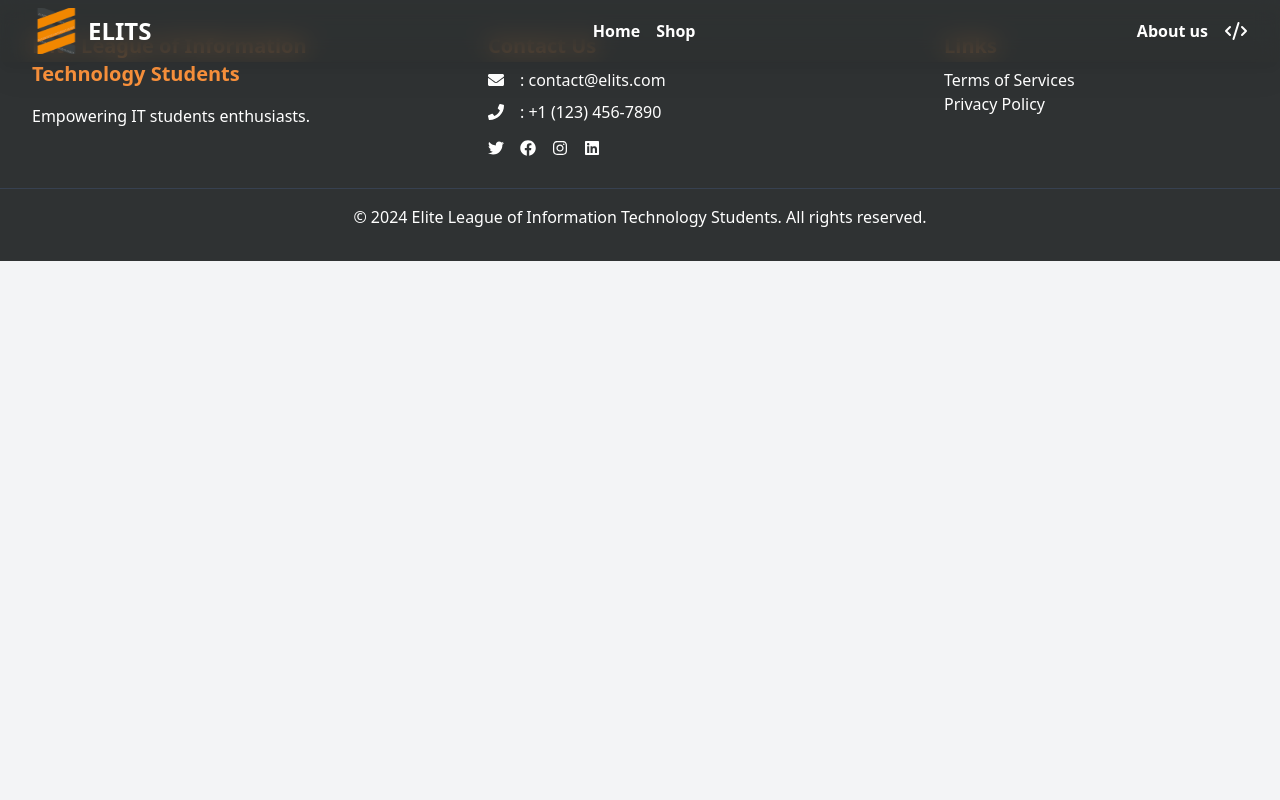
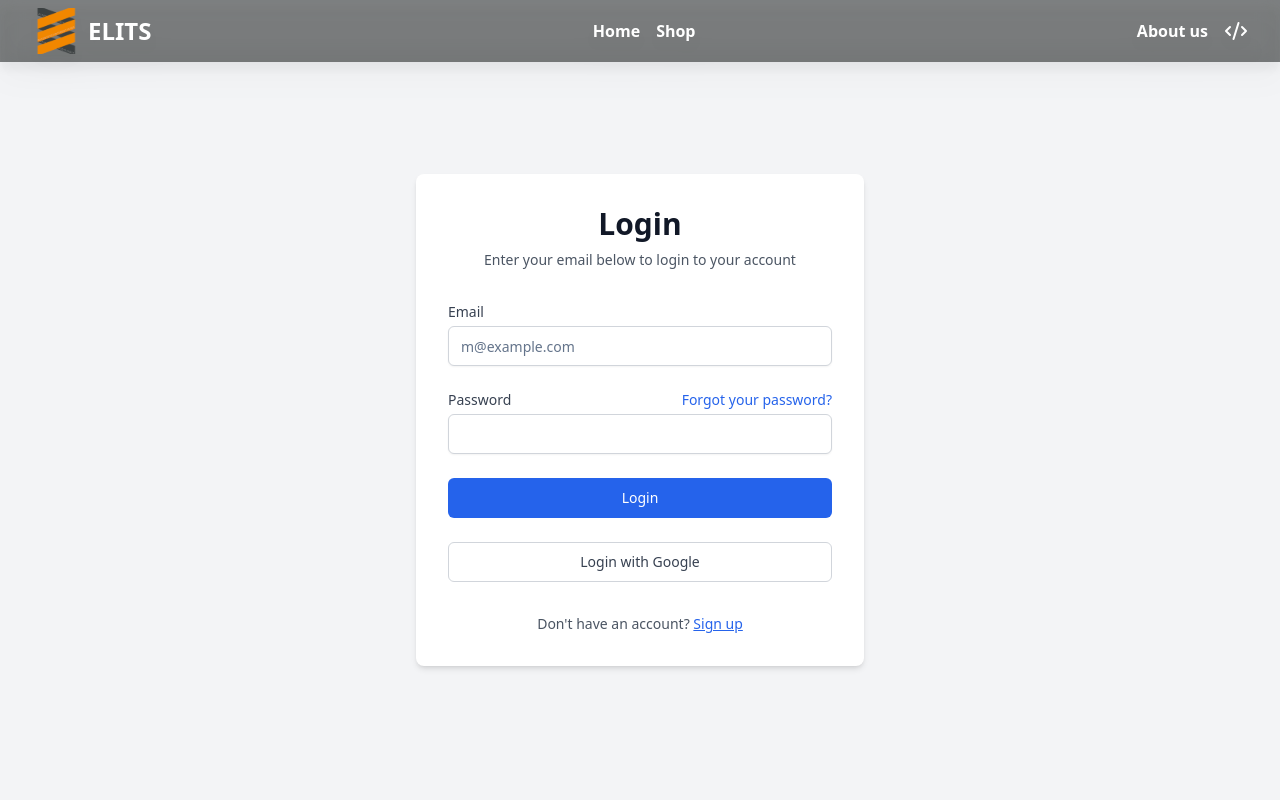
Before and after one commit to innoTech-Solutions/cvsu-elits, a Next.js app: page /form in a window 1280 px wide. Shown: the top 800 px of the page. Built offline with nearby package versions, Linux system fonts and the light colour scheme.

Commit message:
form component added

```diff
--- a/package.json
+++ b/package.json
@@ -11,6 +11,7 @@
   "dependencies": {
     "@radix-ui/react-collapsible": "^1.0.3",
     "@radix-ui/react-hover-card": "^1.0.7",
+    "@radix-ui/react-label": "^2.0.2",
     "@radix-ui/react-separator": "^1.0.3",
     "@radix-ui/react-slot": "^1.0.2",
     "@radix-ui/react-toast": "^1.1.5",
--- a/src/app/form/page.tsx
+++ b/src/app/form/page.tsx
@@ -1,8 +1,66 @@
+import Link from "next/link";
+import { Button } from "@/components/ui/button";
+import { Input } from "@/components/ui/input";
+import { Label } from "@/components/ui/label";
+
 const Form = () => {
     return (
-        <>
-        </>
+        <div className="flex items-center justify-center min-h-screen bg-gray-100">
+            <div className="w-full max-w-md p-8 space-y-8 bg-white shadow-md rounded-lg mt-10">
+                <div className="text-center">
+                    <h1 className="text-3xl font-bold text-gray-900">Login</h1>
+                    <p className="mt-2 text-sm text-gray-600">
+                        Enter your email below to login to your account
+                    </p>
+                </div>
+                <form className="space-y-6">
+                    <div>
+                        <Label htmlFor="email" className="block text-sm font-medium text-gray-700">Email</Label>
+                        <div className="mt-1">
+                            <Input
+                                id="email"
+                                type="email"
+                                placeholder="m@example.com"
+                                required
+                                className="w-full px-3 py-2 border border-gray-300 rounded-md shadow-sm focus:outline-none focus:ring-2 focus:ring-blue-500"
+                            />
+                        </div>
+                    </div>
+                    <div>
+                        <div className="flex items-center justify-between">
+                            <Label htmlFor="password" className="block text-sm font-medium text-gray-700">Password</Label>
+                            <Link
+                                href="/forgot-password"
+                                className="text-sm text-blue-600 hover:text-blue-500"
+                            >
+                                Forgot your password?
+                            </Link>
+                        </div>
+                        <div className="mt-1">
+                            <Input
+                                id="password"
+                                type="password"
+                                required
+                                className="w-full px-3 py-2 border border-gray-300 rounded-md shadow-sm focus:outline-none focus:ring-2 focus:ring-blue-500"
+                            />
+                        </div>
+                    </div>
+                    <Button type="submit" className="w-full py-2 px-4 bg-blue-600 text-white font-medium rounded-md hover:bg-blue-700 focus:outline-none focus:ring-2 focus:ring-offset-2 focus:ring-blue-500">
+                        Login
+                    </Button>
+                    <Button variant="outline" className="w-full py-2 px-4 mt-2 bg-white text-gray-700 font-medium border border-gray-300 rounded-md hover:bg-gray-50 focus:outline-none focus:ring-2 focus:ring-offset-2 focus:ring-blue-500">
+                        Login with Google
+                    </Button>
+                </form>
+                <div className="text-center text-sm text-gray-600">
+                    Don&apos;t have an account?{" "}
+                    <Link href="#" className="text-blue-600 hover:text-blue-500 underline">
+                        Sign up
+                    </Link>
+                </div>
+            </div>
+        </div>
     );
-}
+};
 
 export default Form;
--- a/src/app/layout.tsx
+++ b/src/app/layout.tsx
@@ -28,12 +28,13 @@ const RootLayout = ({ children }: { children: React.ReactNode }) => {
                     <meta name="description" content={metadata.description} />
                 </head>
                     <body className="bg-gray-100">
+                        {loading && <Loading /> }
                         <div className="flex flex-col fixed w-full z-50">
 
                             <Navigation />
                         </div>
                         <main>
-                            {loading && <Loading /> }
+
                             {children}
                             <Footer />
                         </main>
--- a/src/app/loading.tsx
+++ b/src/app/loading.tsx
@@ -4,7 +4,7 @@ import React from 'react';
 
 const Loading = () => {
   return (
-    <div className="flex justify-center items-center h-screen">
+    <div className="flex justify-center items-center min-h-screen">
       <motion.img
         src="logo.svg"
         alt="Loading"
--- a/src/app/page.tsx
+++ b/src/app/page.tsx
@@ -84,7 +84,7 @@ export default function Home() {
                 </div>
             )}
 
-            <div className="mx-12 sm:mx-0 lg:mx-40">
+            <div className="mx-3">
                 <div id="hero">
                     <HeroSection />
                 </div>
--- /dev/null
+++ b/src/components/ui/input.tsx
@@ -0,0 +1,25 @@
+import * as React from "react"
+
+import { cn } from "@/lib/utils"
+
+export interface InputProps
+  extends React.InputHTMLAttributes<HTMLInputElement> {}
+
+const Input = React.forwardRef<HTMLInputElement, InputProps>(
+  ({ className, type, ...props }, ref) => {
+    return (
+      <input
+        type={type}
+        className={cn(
+          "flex h-10 w-full rounded-md border border-slate-200 bg-white px-3 py-2 text-sm ring-offset-white file:border-0 file:bg-transparent file:text-sm file:font-medium placeholder:text-slate-500 focus-visible:outline-none focus-visible:ring-2 focus-visible:ring-slate-950 focus-visible:ring-offset-2 disabled:cursor-not-allowed disabled:opacity-50 dark:border-slate-800 dark:bg-slate-950 dark:ring-offset-slate-950 dark:placeholder:text-slate-400 dark:focus-visible:ring-slate-300",
+          className
+        )}
+        ref={ref}
+        {...props}
+      />
+    )
+  }
+)
+Input.displayName = "Input"
+
+export { Input }
--- /dev/null
+++ b/src/components/ui/label.tsx
@@ -0,0 +1,26 @@
+"use client"
+
+import * as React from "react"
+import * as LabelPrimitive from "@radix-ui/react-label"
+import { cva, type VariantProps } from "class-variance-authority"
+
+import { cn } from "@/lib/utils"
+
+const labelVariants = cva(
+  "text-sm font-medium leading-none peer-disabled:cursor-not-allowed peer-disabled:opacity-70"
+)
+
+const Label = React.forwardRef<
+  React.ElementRef<typeof LabelPrimitive.Root>,
+  React.ComponentPropsWithoutRef<typeof LabelPrimitive.Root> &
+    VariantProps<typeof labelVariants>
+>(({ className, ...props }, ref) => (
+  <LabelPrimitive.Root
+    ref={ref}
+    className={cn(labelVariants(), className)}
+    {...props}
+  />
+))
+Label.displayName = LabelPrimitive.Root.displayName
+
+export { Label }
```
Also changed, not shown: public/images/cvsu.jpg (added), 1 other file (tests, documents, lock files or other folders).
